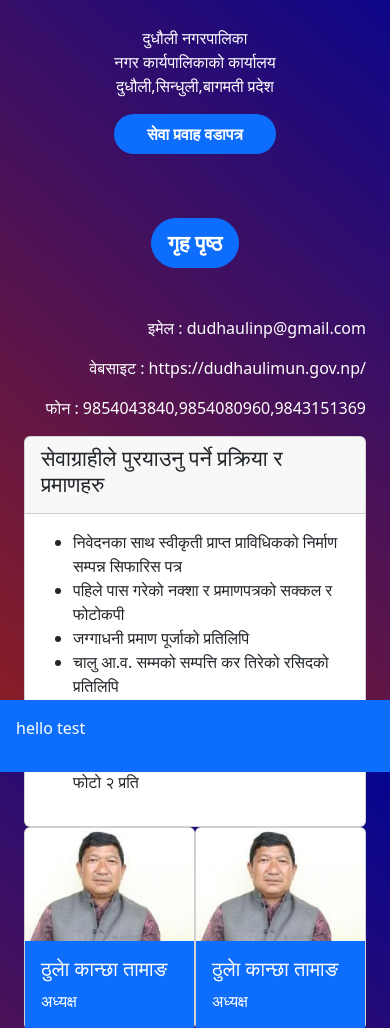
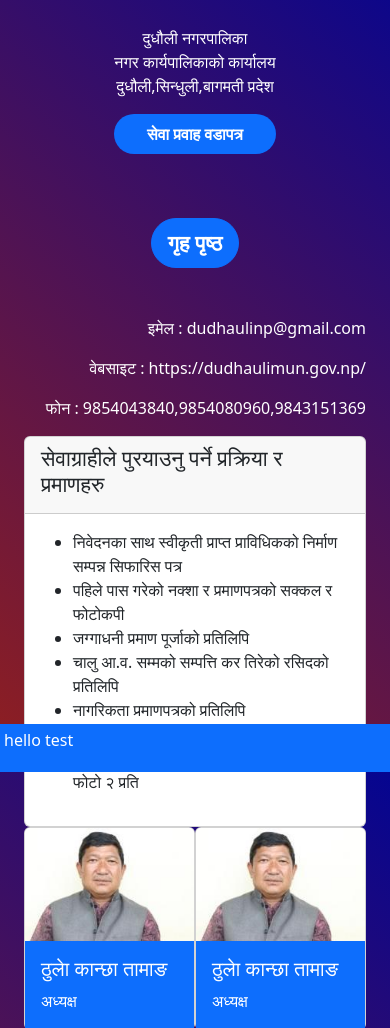
Before and after one commit to bikashbist/badapatra, a plain HTML site: page index.html in a window 390 px wide. Shown: the part 72-1100 px from the top of the page. Drawn offline with nearby package versions, Linux system fonts and the light colour scheme.

Commit message:
responsive for tv

```diff
--- a/index.html
+++ b/index.html
@@ -89,8 +89,6 @@
                             </div>
                           </div>
                     </div>
-
-
                       <div class="card ">
                         <img src="img/banner.jpg " class="card-img-top" alt="img">
 
@@ -101,7 +99,7 @@
         </div>
 
     </div>
-    <div class="footer p-3 bg-primary">
+    <div class="footer p-1 bg-primary">
         <p class="text-white">hello test</p>
     </div>
 
```
